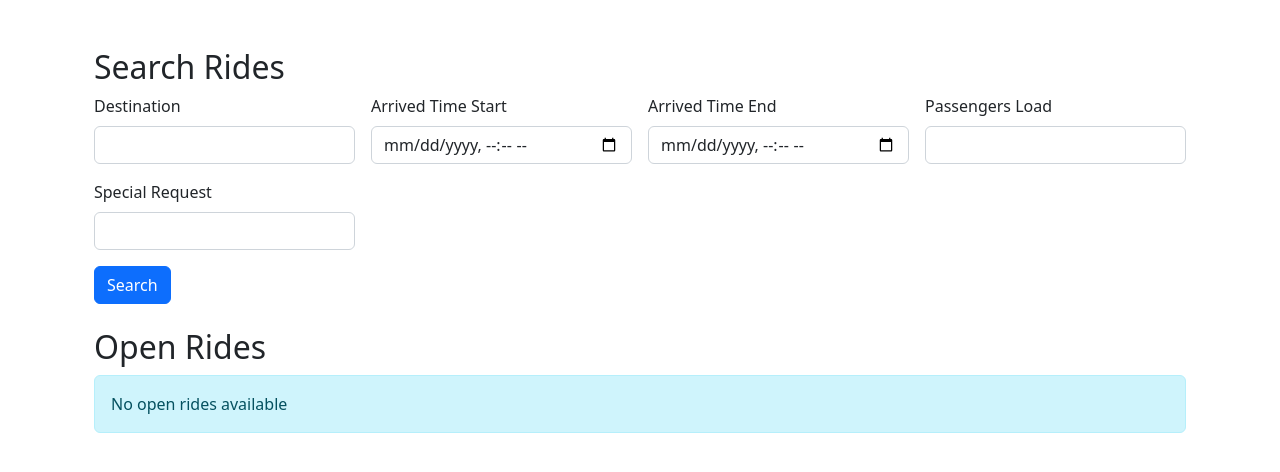
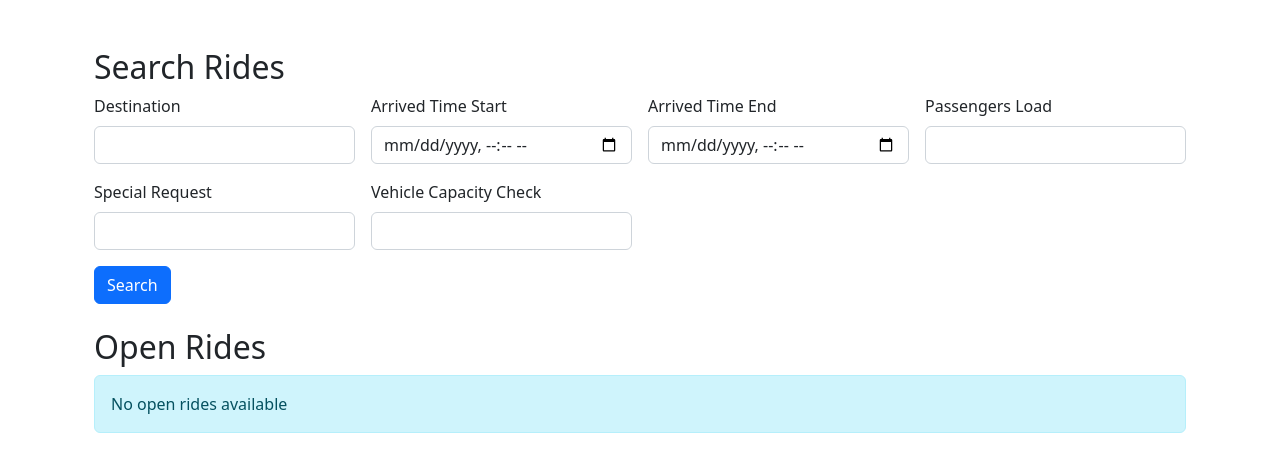
Before and after one commit to Zack890924/HW1_568, a Django app: page /rides/ride-list/ in a window 1280 px wide. Shown: the part 72-544 px from the top of the page. Run offline with Django 5.2, Linux system fonts and the light colour scheme; data that the repository does not hold is empty.

Commit message:
update car capacity search option

```diff
--- a/web-app/rides/templates/rides/ride_list.html
+++ b/web-app/rides/templates/rides/ride_list.html
@@ -23,6 +23,10 @@
         <div class="col-md-3">
             <label for="special_request" class="form-label">Special Request</label>
             <input type="text" class="form-control" id="special_request" name="special_request" value="{{ special_request }}">
+        </div>
+        <div class="col-md-3">
+            <label for="cap_check" class="form-label">Vehicle Capacity Check</label>
+            <input type="number" class="form-control" id="cap_check" name="cap_check" min="1" value="{{ cap_check }}">
         </div>
         <div class="col-12">
             <button type="submit" class="btn btn-primary">Search</button>
--- a/web-app/rides/views.py
+++ b/web-app/rides/views.py
@@ -74,6 +74,11 @@ class OpenRideListView(ListView):
         if special_request:
             qs = qs.filter(special_request__exact=special_request)
 
+        cap_check = self.request.GET.get('cap_check', '').strip()
+        if cap_check:
+            # qs = qs.filter(total_people__lte=self.request.user.driverprofile.maxPassengers)
+            qs = qs.filter(total_people__lte=cap_check)
+
         # 已经搭乘的乘客数量搜索
         passengers = self.request.GET.get('passengers', '').strip()
         if passengers:
@@ -101,6 +106,7 @@ class OpenRideListView(ListView):
         context['arrival_time_end'] = self.request.GET.get('arrival_time_end', '')
         context['passengers'] = self.request.GET.get('passengers', '')
         context['special_request'] = self.request.GET.get('special_request', '')
+        context['cap_check'] = self.request.GET.get('cap_check', '')
         return context
 
 
```
